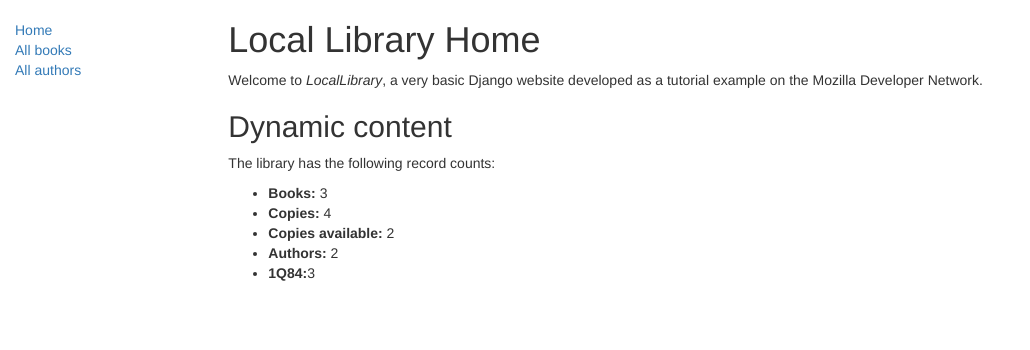
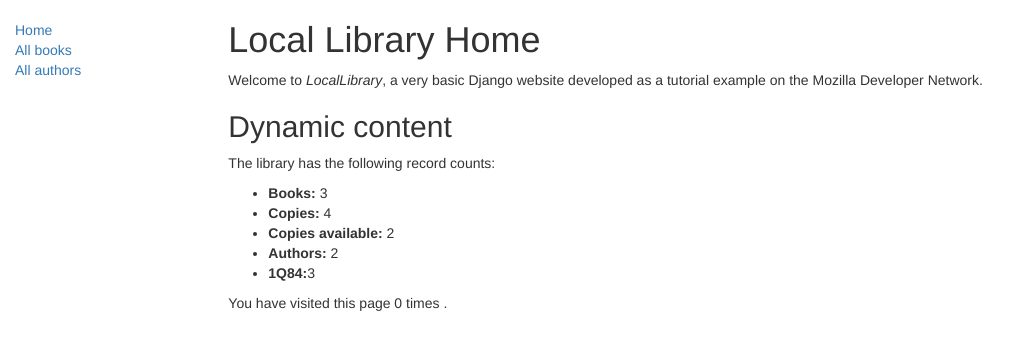
Before and after one commit to shawntsai/locallibrary, a Django app: page /catalog/ in a window 1280 px wide. Shown: the top 350 px of the page, without its empty margins (0-1030 px from the left). Run offline with Django 3.2, Linux system fonts and the light colour scheme; data comes from the database, SQL or seed files in the repository; both versions use the stored data as it was after the commit; some libraries are stand-ins or nearby versions.

Commit message:
sessions frame work

```diff
--- a/locallibrary/catalog/templates/index.html
+++ b/locallibrary/catalog/templates/index.html
@@ -16,4 +16,6 @@
     <li><strong>1Q84:</strong>{{ num_books_1q84 }}</li>
   </ul>
 
+  <p> You have visited this page {{ num_visits }} {% if num_visits == 1 %} time {% else %} times {% endif %}. </p>
+
 {% endblock %}
--- a/locallibrary/catalog/views.py
+++ b/locallibrary/catalog/views.py
@@ -17,13 +17,13 @@ def index(request):
 
     num_genres=Genre.objects.count()
     num_books_1q84=BookInstance.objects.filter(book__title__exact='1Q84').count()
-
-
+    num_visits = request.session.get('num_visits', 0)
+    request.session['num_visits'] = num_visits + 1
 
     return render(
         request,
         'index.html',
-        context={'num_books': num_books, 'num_instances':num_instances, 'num_instances_available':num_instances_available, 'num_authors': num_authors, 'num_books_1q84': num_books_1q84},
+        context={'num_books': num_books, 'num_instances':num_instances, 'num_instances_available':num_instances_available, 'num_authors': num_authors, 'num_books_1q84': num_books_1q84, 'num_visits': num_visits},
     )
 
 from django.views import generic
```
Also changed, not shown: locallibrary/db.sqlite3.
